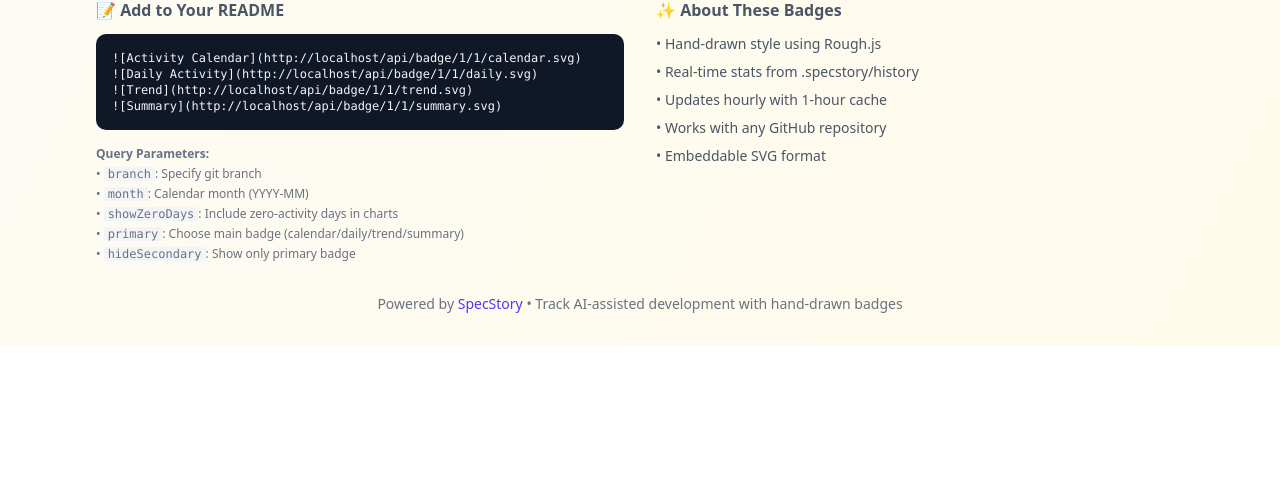
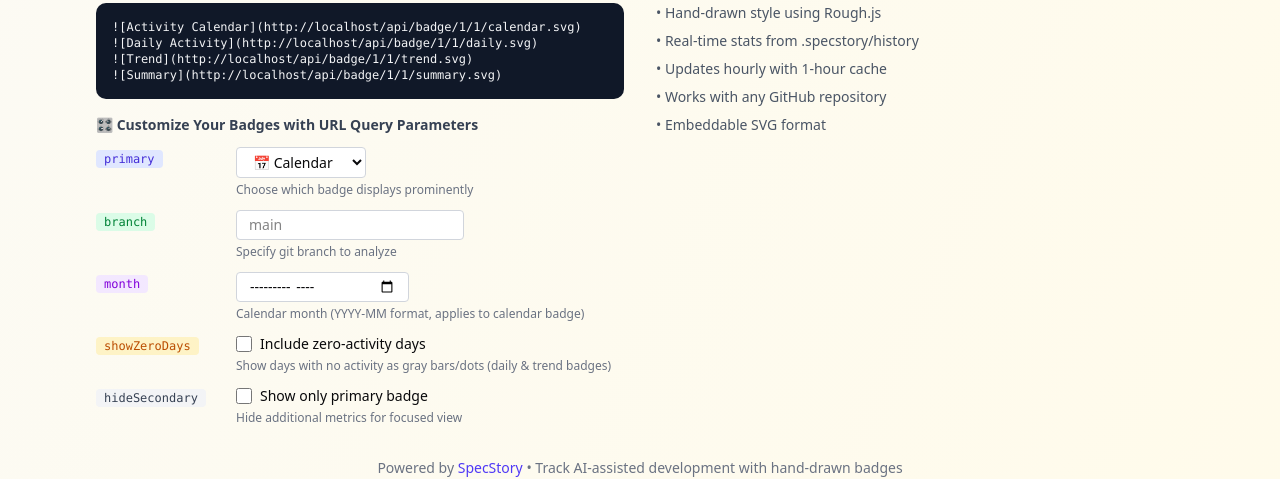
Before and after one commit to specstoryai/badges, a Next.js app: page /1/1 in a window 1280 px wide. Shown: the part 2265-2744 px from the top of the page. Before the commit the page ends 2611 px from the top, so only its background shows below. Built offline with nearby package versions, Linux system fonts and the light colour scheme.

Commit message:
Improve query param live / interactive docs at bottom of page

```diff
--- a/app/[owner]/[repo]/page.tsx
+++ b/app/[owner]/[repo]/page.tsx
@@ -223,113 +223,6 @@ export default function RepoPage({
               </button>
             </div>
           </div>
-
-          {/* Customization Controls */}
-          {repoParams && (
-          <div className="flex flex-wrap gap-3 text-sm">
-            <label className="flex items-center gap-2 bg-white px-3 py-1 rounded-lg border">
-              <span className="text-gray-600">Primary:</span>
-              <select
-                value={primary}
-                onChange={(e) => {
-                  if (!repoParams) return;
-                  const params = new URLSearchParams(searchParams.toString());
-                  if (e.target.value === 'calendar') {
-                    params.delete('primary');
-                  } else {
-                    params.set('primary', e.target.value);
-                  }
-                  router.push(`/${repoParams.owner}/${repoParams.repo}?${params.toString()}`);
-                }}
-                className="border-0 focus:outline-none bg-transparent"
-              >
-                <option value="calendar">Calendar</option>
-                <option value="daily">Daily</option>
-                <option value="trend">Trend</option>
-                <option value="summary">Summary</option>
-              </select>
-            </label>
-
-            {primary === 'calendar' && (
-              <label className="flex items-center gap-2 bg-white px-3 py-1 rounded-lg border">
-                <span className="text-gray-600">Month:</span>
-                <input
-                  type="month"
-                  value={month || ''}
-                  onChange={(e) => {
-                    if (!repoParams) return;
-                    const params = new URLSearchParams(searchParams.toString());
-                    if (e.target.value) {
-                      params.set('month', e.target.value);
-                    } else {
-                      params.delete('month');
-                    }
-                    router.push(`/${repoParams.owner}/${repoParams.repo}?${params.toString()}`);
-                  }}
-                  className="border-0 focus:outline-none bg-transparent"
-                />
-              </label>
-            )}
-
-            {(primary === 'daily' || primary === 'trend') && (
-              <label className="flex items-center gap-2 bg-white px-3 py-1 rounded-lg border">
-                <input
-                  type="checkbox"
-                  checked={showZeroDays}
-                  onChange={(e) => {
-                    if (!repoParams) return;
-                    const params = new URLSearchParams(searchParams.toString());
-                    if (e.target.checked) {
-                      params.set('showZeroDays', 'true');
-                    } else {
-                      params.delete('showZeroDays');
-                    }
-                    router.push(`/${repoParams.owner}/${repoParams.repo}?${params.toString()}`);
-                  }}
-                />
-                <span className="text-gray-600">Show zero days</span>
-              </label>
-            )}
-
-            <label className="flex items-center gap-2 bg-white px-3 py-1 rounded-lg border">
-              <span className="text-gray-600">Branch:</span>
-              <input
-                type="text"
-                value={branch || ''}
-                placeholder="main"
-                onChange={(e) => {
-                  if (!repoParams) return;
-                  const params = new URLSearchParams(searchParams.toString());
-                  if (e.target.value) {
-                    params.set('branch', e.target.value);
-                  } else {
-                    params.delete('branch');
-                  }
-                  router.push(`/${repoParams.owner}/${repoParams.repo}?${params.toString()}`);
-                }}
-                className="border-0 focus:outline-none bg-transparent w-24"
-              />
-            </label>
-
-            <label className="flex items-center gap-2 bg-white px-3 py-1 rounded-lg border">
-              <input
-                type="checkbox"
-                checked={hideSecondary}
-                onChange={(e) => {
-                  if (!repoParams) return;
-                  const params = new URLSearchParams(searchParams.toString());
-                  if (e.target.checked) {
-                    params.set('hideSecondary', 'true');
-                  } else {
-                    params.delete('hideSecondary');
-                  }
-                  router.push(`/${repoParams.owner}/${repoParams.repo}?${params.toString()}`);
-                }}
-              />
-              <span className="text-gray-600">Hide secondary badges</span>
-            </label>
-          </div>
-          )}
         </div>
       </div>
 
@@ -352,15 +245,148 @@ export default function RepoPage({
 ![Trend](${getDemoUrl('trend')})
 ![Summary](${getDemoUrl('summary')})`}
               </pre>
-              <div className="mt-4 text-xs text-gray-500">
-                <p className="font-semibold mb-1">Query Parameters:</p>
-                <ul className="space-y-1">
-                  <li>• <code className="bg-gray-100 px-1">branch</code>: Specify git branch</li>
-                  <li>• <code className="bg-gray-100 px-1">month</code>: Calendar month (YYYY-MM)</li>
-                  <li>• <code className="bg-gray-100 px-1">showZeroDays</code>: Include zero-activity days in charts</li>
-                  <li>• <code className="bg-gray-100 px-1">primary</code>: Choose main badge (calendar/daily/trend/summary)</li>
-                  <li>• <code className="bg-gray-100 px-1">hideSecondary</code>: Show only primary badge</li>
-                </ul>
+              <div className="mt-4">
+                <h4 className="font-semibold text-sm text-gray-700 mb-3">🎛️ Customize Your Badges with URL Query Parameters</h4>
+
+                {repoParams && (
+                <div className="space-y-3 text-xs">
+                  {/* Primary Badge Selection */}
+                  <div className="flex items-start gap-3">
+                    <div className="w-32 pt-1">
+                      <code className="bg-indigo-100 text-indigo-700 px-2 py-0.5 rounded">primary</code>
+                    </div>
+                    <div className="flex-1">
+                      <select
+                        value={primary}
+                        onChange={(e) => {
+                          if (!repoParams) return;
+                          const params = new URLSearchParams(searchParams.toString());
+                          if (e.target.value === 'calendar') {
+                            params.delete('primary');
+                          } else {
+                            params.set('primary', e.target.value);
+                          }
+                          router.push(`/${repoParams.owner}/${repoParams.repo}?${params.toString()}`);
+                        }}
+                        className="bg-white border border-gray-300 rounded px-3 py-1 text-sm focus:outline-none focus:border-indigo-500"
+                      >
+                        <option value="calendar">📅 Calendar</option>
+                        <option value="daily">📈 Daily</option>
+                        <option value="trend">📊 Trend</option>
+                        <option value="summary">📋 Summary</option>
+                      </select>
+                      <p className="text-gray-500 mt-1">Choose which badge displays prominently</p>
+                    </div>
+                  </div>
+
+                  {/* Branch Selection */}
+                  <div className="flex items-start gap-3">
+                    <div className="w-32 pt-1">
+                      <code className="bg-green-100 text-green-700 px-2 py-0.5 rounded">branch</code>
+                    </div>
+                    <div className="flex-1">
+                      <input
+                        type="text"
+                        value={branch || ''}
+                        placeholder="main"
+                        onChange={(e) => {
+                          if (!repoParams) return;
+                          const params = new URLSearchParams(searchParams.toString());
+                          if (e.target.value) {
+                            params.set('branch', e.target.value);
+                          } else {
+                            params.delete('branch');
+                          }
+                          router.push(`/${repoParams.owner}/${repoParams.repo}?${params.toString()}`);
+                        }}
+                        className="bg-white border border-gray-300 rounded px-3 py-1 text-sm focus:outline-none focus:border-green-500"
+                      />
+                      <p className="text-gray-500 mt-1">Specify git branch to analyze</p>
+                    </div>
+                  </div>
+
+                  {/* Month Selection */}
+                  <div className="flex items-start gap-3">
+                    <div className="w-32 pt-1">
+                      <code className="bg-purple-100 text-purple-700 px-2 py-0.5 rounded">month</code>
+                    </div>
+                    <div className="flex-1">
+                      <input
+                        type="month"
+                        value={month || ''}
+                        onChange={(e) => {
+                          if (!repoParams) return;
+                          const params = new URLSearchParams(searchParams.toString());
+                          if (e.target.value) {
+                            params.set('month', e.target.value);
+                          } else {
+                            params.delete('month');
+                          }
+                          router.push(`/${repoParams.owner}/${repoParams.repo}?${params.toString()}`);
+                        }}
+                        className="bg-white border border-gray-300 rounded px-3 py-1 text-sm focus:outline-none focus:border-purple-500"
+                      />
+                      <p className="text-gray-500 mt-1">Calendar month (YYYY-MM format, applies to calendar badge)</p>
+                    </div>
+                  </div>
+
+                  {/* Show Zero Days */}
+                  <div className="flex items-start gap-3">
+                    <div className="w-32 pt-1">
+                      <code className="bg-amber-100 text-amber-700 px-2 py-0.5 rounded">showZeroDays</code>
+                    </div>
+                    <div className="flex-1">
+                      <label className="flex items-center gap-2">
+                        <input
+                          type="checkbox"
+                          checked={showZeroDays}
+                          onChange={(e) => {
+                            if (!repoParams) return;
+                            const params = new URLSearchParams(searchParams.toString());
+                            if (e.target.checked) {
+                              params.set('showZeroDays', 'true');
+                            } else {
+                              params.delete('showZeroDays');
+                            }
+                            router.push(`/${repoParams.owner}/${repoParams.repo}?${params.toString()}`);
+                          }}
+                          className="w-4 h-4"
+                        />
+                        <span className="text-sm">Include zero-activity days</span>
+                      </label>
+                      <p className="text-gray-500 mt-1">Show days with no activity as gray bars/dots (daily & trend badges)</p>
+                    </div>
+                  </div>
+
+                  {/* Hide Secondary Badges */}
+                  <div className="flex items-start gap-3">
+                    <div className="w-32 pt-1">
+                      <code className="bg-gray-100 text-gray-700 px-2 py-0.5 rounded">hideSecondary</code>
+                    </div>
+                    <div className="flex-1">
+                      <label className="flex items-center gap-2">
+                        <input
+                          type="checkbox"
+                          checked={hideSecondary}
+                          onChange={(e) => {
+                            if (!repoParams) return;
+                            const params = new URLSearchParams(searchParams.toString());
+                            if (e.target.checked) {
+                              params.set('hideSecondary', 'true');
+                            } else {
+                              params.delete('hideSecondary');
+                            }
+                            router.push(`/${repoParams.owner}/${repoParams.repo}?${params.toString()}`);
+                          }}
+                          className="w-4 h-4"
+                        />
+                        <span className="text-sm">Show only primary badge</span>
+                      </label>
+                      <p className="text-gray-500 mt-1">Hide additional metrics for focused view</p>
+                    </div>
+                  </div>
+                </div>
+                )}
               </div>
             </div>
 
```
